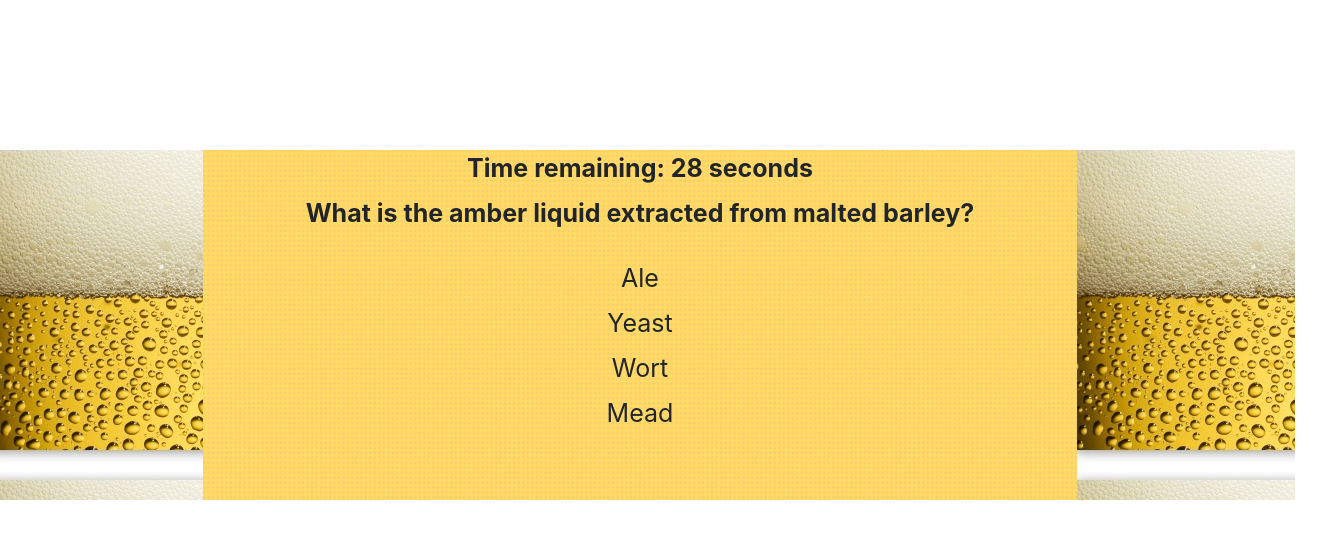
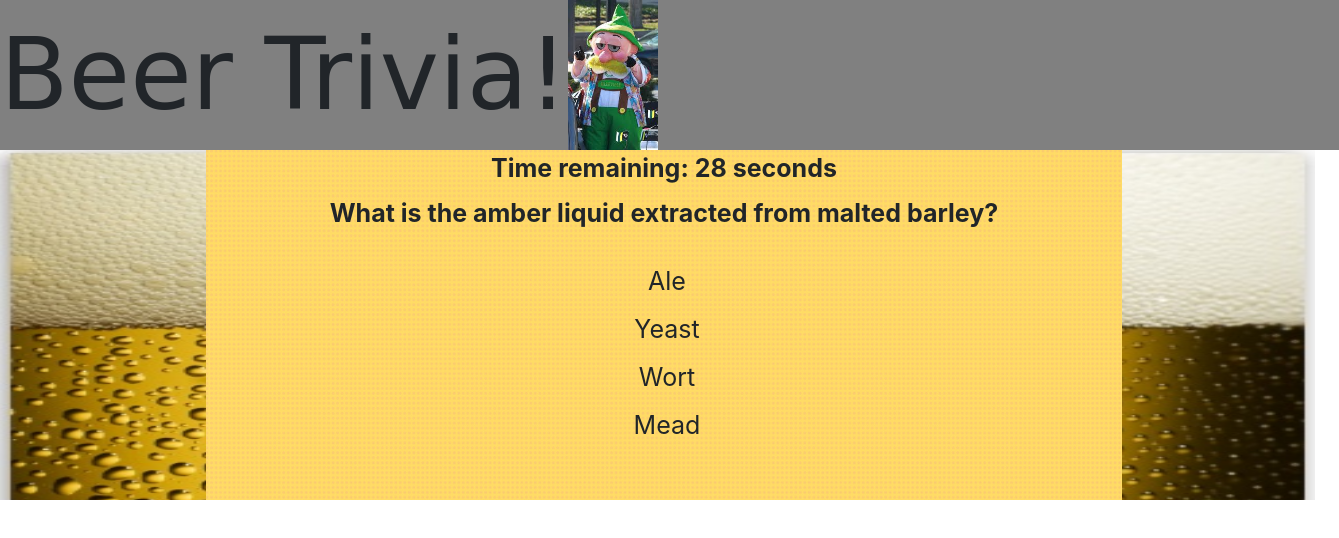
Before and after one commit to GregoryLanter/TriviaGame, a plain HTML site: page index.html in a window 1280 px wide. Both pictures are taken after a click on the button "Start Game". Shown: the whole page, 1339 px wide, since content can reach past the window. Drawn offline with nearby package versions, Linux system fonts and the light colour scheme; a web font is replaced by a local one.

Commit message:
final code updates

```diff
--- a/assets/css/style.css
+++ b/assets/css/style.css
@@ -1,14 +1,27 @@
 /**{
     border: 1px solid blue;
 }*/
+body{
+    width: 1300px;
+}
 .outline{
     height: 500px;
+    width: 1300px;
 }
 #game{
     height:350px;
+    padding: 0px;
+    left: 14px;
 }
 .space{
+    font-family: 'Germania One', cursive;
+    font-size: 100px;
     height: 150px;
+    width: 1339px;
+    left: 5px;
+    background-color: gray;
+    margin: 0px;
+    text-align: center;
 }
 .container{
     height: 45px;
@@ -19,7 +32,6 @@
     height: 350px;
     z-index: 0;
     background-image: url(../images/halftone-yellow.png);
-    /*top: -300px;*/
 }
 .start{
     position: relative;
@@ -39,6 +51,7 @@
 .answer{
     text-align: center;
     font-size: 25px;
+    margin: 3px;
 }
 #timer{
     text-align: center;
@@ -53,13 +66,18 @@
     height: 65px;
     background-image: url(../images/halftone-yellow.png);
 }
-.side{
+#beer{
     background-image: url(../images/beer.jpg);
     background-position-x: -15px;
     background-position-y: -15px;
+    background-size: 1375px 395px;
+    background-repeat: no-repeat;
     padding: 0px;
 }
-
+.side{
+    background: transparent;
+    padding: 0px;
+}
 .img{
     border-style: solid;
     border-color: black;
@@ -71,10 +89,14 @@
     width: 150px;
 }
 .picHolder{
-    border: 1px solid blue;
     position: relative;
     top: -119px;
     left: 0px;
     width: 100%;
     height: 150px;
 }
+.belleville{
+    position: relative;
+    left: 43;
+    height: 100%;
+}
--- a/assets/javascript/app.js
+++ b/assets/javascript/app.js
@@ -209,6 +209,8 @@ $(document).ready(function(){//start game
     var correctCount;
     var wrongCount;
     var unansweredCount;
+    var used = [];
+    var modeAnswering;
 
     card.push(q1);
     card.push(q2);
@@ -233,7 +235,16 @@ $(document).ready(function(){//start game
 
 //get a question
     function getQuestion(){
-        return(Math.floor(Math.random() * card.length));
+        var bool = true;
+        var num;
+        for(;bool;){
+            num = Math.floor(Math.random() * card.length);
+            if(used.indexOf(num) == -1){
+                used.push(num)
+                bool = false;
+            };
+        }
+        return num;
     }
 
     function displayQ(){
@@ -248,12 +259,13 @@ $(document).ready(function(){//start game
         $("#a3").text(question.a3);
         $("#a4").text(question.a4);
         $("#"+question.correct).attr("value", "correct");
+        modeAnswering = true;
     }
     function updateQ(correct, answer){
+        modeAnswering = false;
         if(correct == "correct"){
             $("#q").text(answer + " is Correct!");
             $("#a1").text(" ");
-            imageClass = "imgRight";
         }else{
             if(correct == "wrong"){
                 $("#q").text("Sorry that was not correct!");
@@ -308,7 +320,11 @@ $(document).ready(function(){//start game
         wrongCount = 0;
         correctCount = 0;
         unansweredCount = 0;
+        for(;used.length != 0;){
+            used.pop(used[0]);
+        }
         run();
+
     }
     function answer(){
         switch(selectedCard.correct){
@@ -329,6 +345,7 @@ $(document).ready(function(){//start game
     function endScreen(){
         clearInterval(nextInterval);
         clearInterval(intervalId);
+        $(".picHolder").css("display", "none");
         $("#q").text("Complete! Here are your results");
         $("#a1").text("Correct: " + correctCount);
         $("#a2").text("Wrong: " + wrongCount);
@@ -342,6 +359,7 @@ $(document).ready(function(){//start game
     });
 
     $(".answer").on("click", function(event){
+        $(this).css("background-color", "transparent");
         clearInterval(intervalId);
         if(event.target.id == selectedCard.correct){
             correctCount++;
@@ -358,7 +376,13 @@ $(document).ready(function(){//start game
         //run();
     });
 
-    $(".answer").hover(function(element){
-        $(element.target.id).css("background-color", "red");
+    $(".answer").mouseover(function(){
+        if(modeAnswering){
+            $(this).css("background-color", "red");
+        }
+    });
+
+    $(".answer").mouseleave(function(){
+        $(this).css("background-color", "transparent");
     });
 });
--- a/index.html
+++ b/index.html
@@ -11,13 +11,18 @@
 
     <!-- Added a link to Bootstrap-->
     <link rel="stylesheet" href="https://maxcdn.bootstrapcdn.com/bootstrap/4.0.0/css/bootstrap.min.css">
+    <link href="https://fonts.googleapis.com/css?family=Germania+One" rel="stylesheet">
+
     <link rel="stylesheet" type="text/css" href="assets\css\style.css">
     <script type="text/javascript"src="assets\javascript\app.js"></script>
 </head>
 <body>
     <div class = "outline">
-        <div class = "row space">  </div>
-        <div class = "row">
+        <div class = "row space">
+            Beer Trivia!
+            <img src="../TriviaGame/assets/images/belleville.jpg" alt="Belleville Mascot" class="belleville">
+        </div>
+        <div id="beer" class = "row">
             <div class = "col-md-2 side"> </div>
             <div id = "game" class = "col-md-8">
                 <div class ="startContainer">
```
Also changed, not shown: assets/images/belleville.jpg (added).
